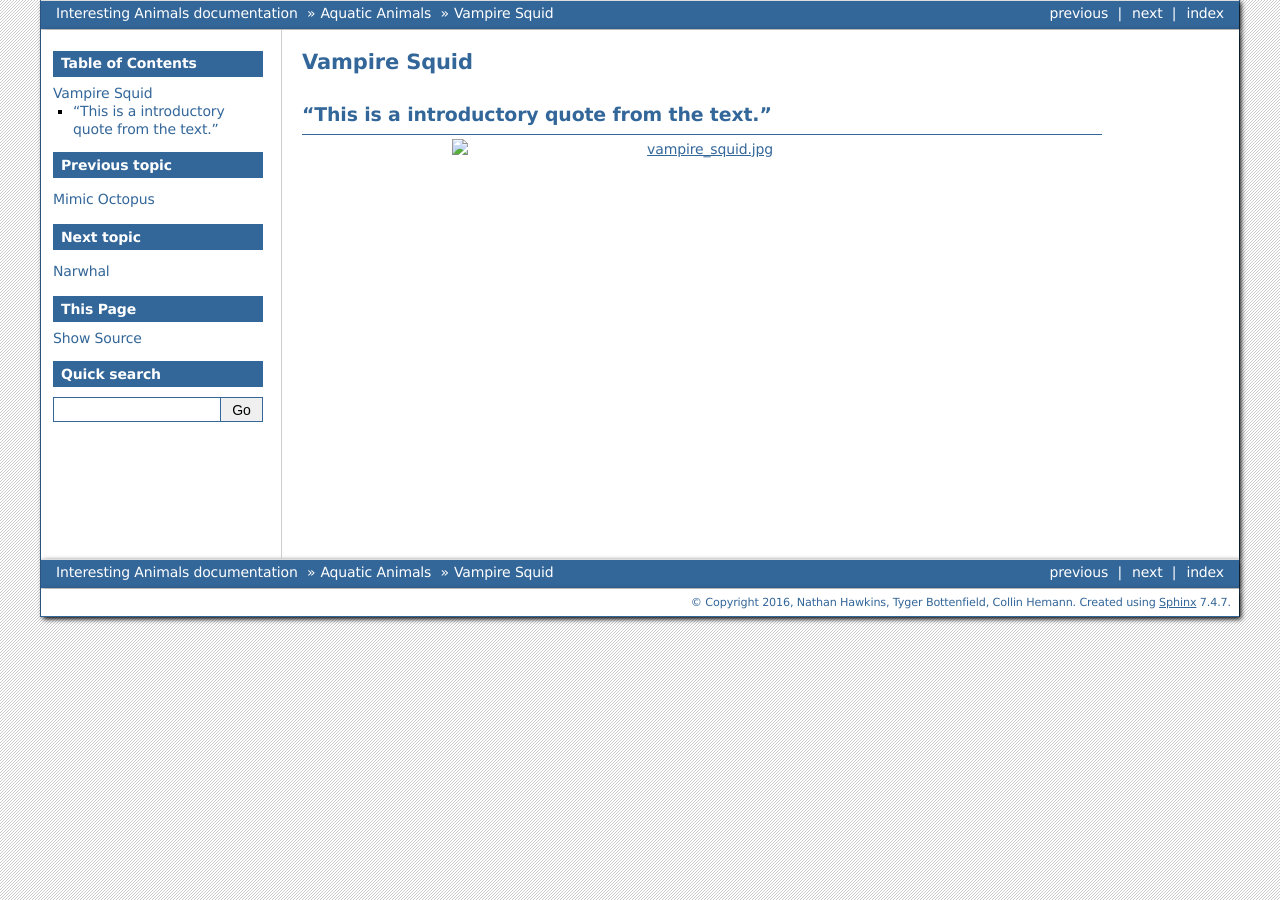
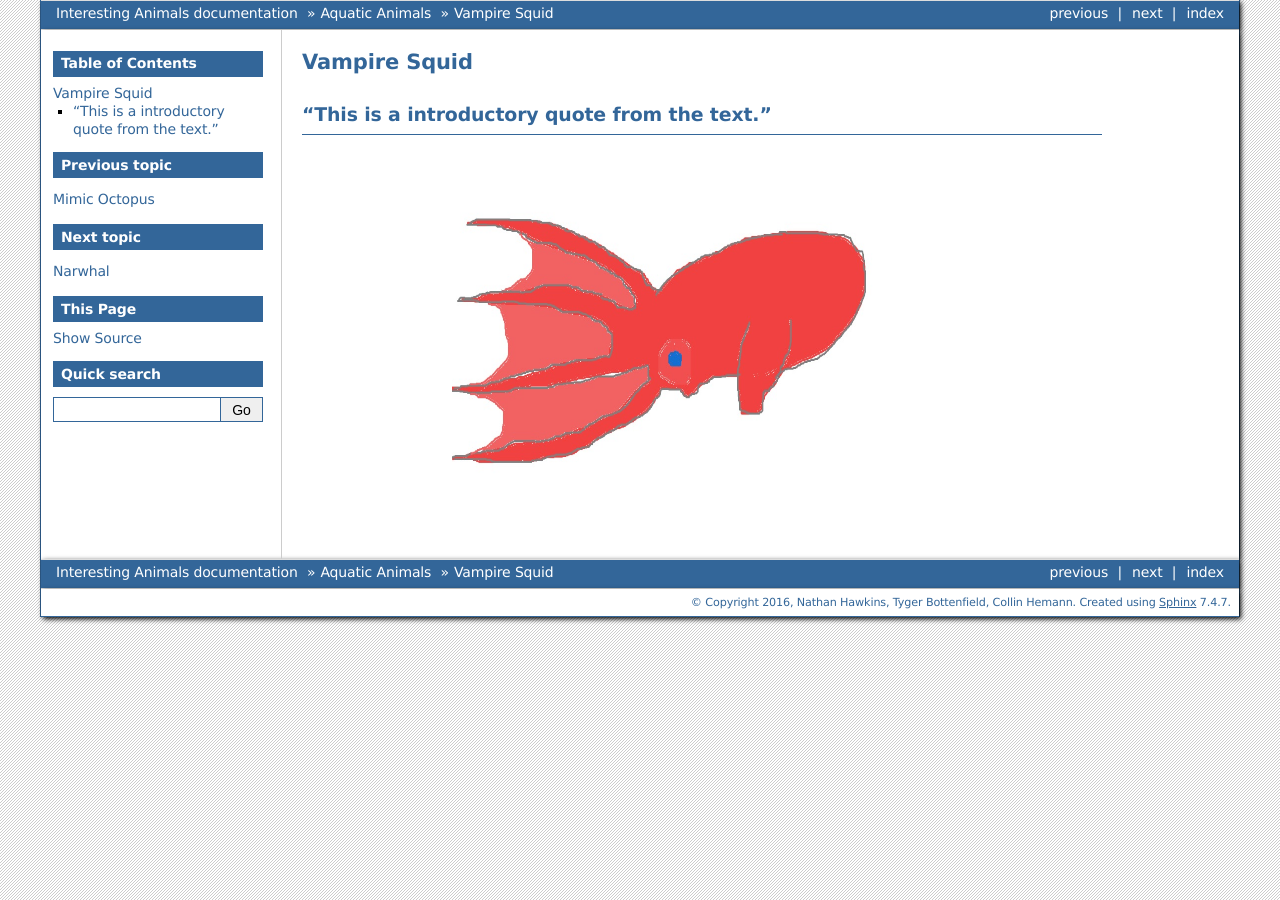
Before and after one commit to tbottenfield/interesting_animals, a Sphinx documentation site: the page built from source/aquatic_animals/vampire_squid/vampire_squid.rst, in a window 1280 px wide. Built offline with Sphinx 7.4.7, drawn with Linux system fonts in a browser that asks for light colours.

Commit message:
Changed location of image files so they will work correctly for everyone. (from build folder to source folder)

```diff
--- a/source/aquatic_animals/flying_fish/flying_fish.rst
+++ b/source/aquatic_animals/flying_fish/flying_fish.rst
@@ -4,7 +4,7 @@ Flying Fish
 "This is a introductory quote from the text."
 ---------------------------------------------
 
-.. image:: ../../flying_fish.jpg
+.. image:: flying_fish.jpg
    :height: 400px
    :width: 500px
    :align: center
--- a/source/aquatic_animals/mimic_octopus/mimic_octopus.rst
+++ b/source/aquatic_animals/mimic_octopus/mimic_octopus.rst
@@ -4,7 +4,7 @@ Mimic Octopus
 "This is a introductory quote from the text."
 ---------------------------------------------
 
-.. image:: ../../mimic_octopus.jpg
+.. image:: mimic_octopus.jpg
    :height: 400px
    :width: 500px
    :align: center
--- a/source/aquatic_animals/narwhal/narwhal.rst
+++ b/source/aquatic_animals/narwhal/narwhal.rst
@@ -4,7 +4,7 @@ Narwhal
 "This is a introductory quote from the text."
 ---------------------------------------------
 
-.. image:: ../../narwhal.jpg
+.. image:: narwhal.jpg
    :height: 400px
    :width: 500px
    :align: center
--- a/source/aquatic_animals/vampire_squid/vampire_squid.rst
+++ b/source/aquatic_animals/vampire_squid/vampire_squid.rst
@@ -4,7 +4,7 @@ Vampire Squid
 "This is a introductory quote from the text."
 ---------------------------------------------
 
-.. image:: ../../vampire_squid.jpg
+.. image:: vampire_squid.jpg
    :height: 400px
    :width: 500px
    :align: center
```
Also changed, not shown: source/aquatic_animals/flying_fish/flying_fish.jpg (added), source/aquatic_animals/mimic_octopus/mimic_octopus.jpg (added), source/aquatic_animals/narwhal/narwhal.jpg (added), source/aquatic_animals/vampire_squid/vampire_squid.jpg (added).
